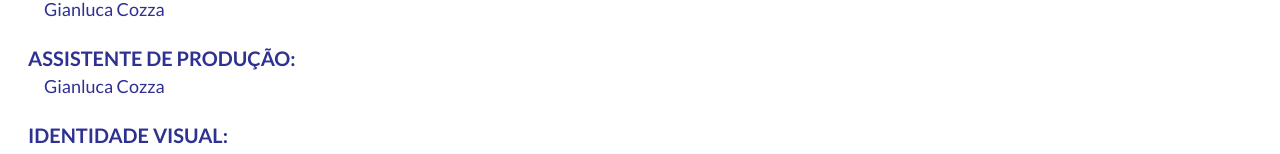
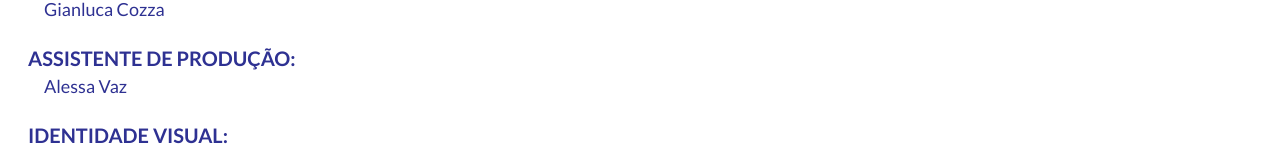
Before and after one commit to mostraecinemario/mostraecinemario, a Next.js app: page /ficha-tecnica in a window 1280 px wide. Shown: the part 449-603 px from the top of the page. Built offline with nearby package versions, Linux system fonts and the light colour scheme.

Commit message:
corrigir nome do assistente de produção

```diff
--- a/src/pages/ficha-tecnica/index.jsx
+++ b/src/pages/ficha-tecnica/index.jsx
@@ -18,7 +18,7 @@ const listContent = [
   },
   {
     title: 'Assistente de Produção:',
-    names: ['Gianluca Cozza']
+    names: ['Alessa Vaz']
   },
   {
     title: 'Identidade Visual:',
```
